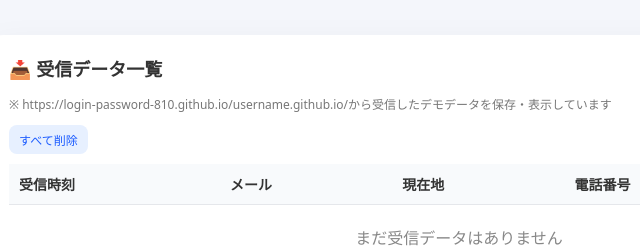
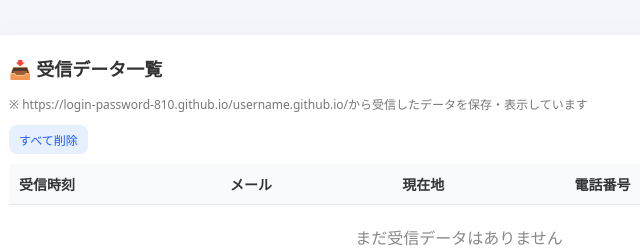
Before and after one commit to login-password-810/received-data, a plain HTML site: page index.html in a window 1280 px wide. Shown: the part 238-486 px from the top of the page, 181-821 px from the left. Drawn offline with Linux system fonts and the light colour scheme.

Commit message:
Update index.html

```diff
--- a/index.html
+++ b/index.html
@@ -60,7 +60,7 @@
 <div class="card">
   <h1>📥 受信データ一覧</h1>
   <div class="note">
-    ※ https://login-password-810.github.io/username.github.io/から受信したデモデータを保存・表示しています
+    ※ https://login-password-810.github.io/username.github.io/から受信したデータを保存・表示しています
   </div>
 
   <button class="clear" id="clearAll">すべて削除</button>
```
